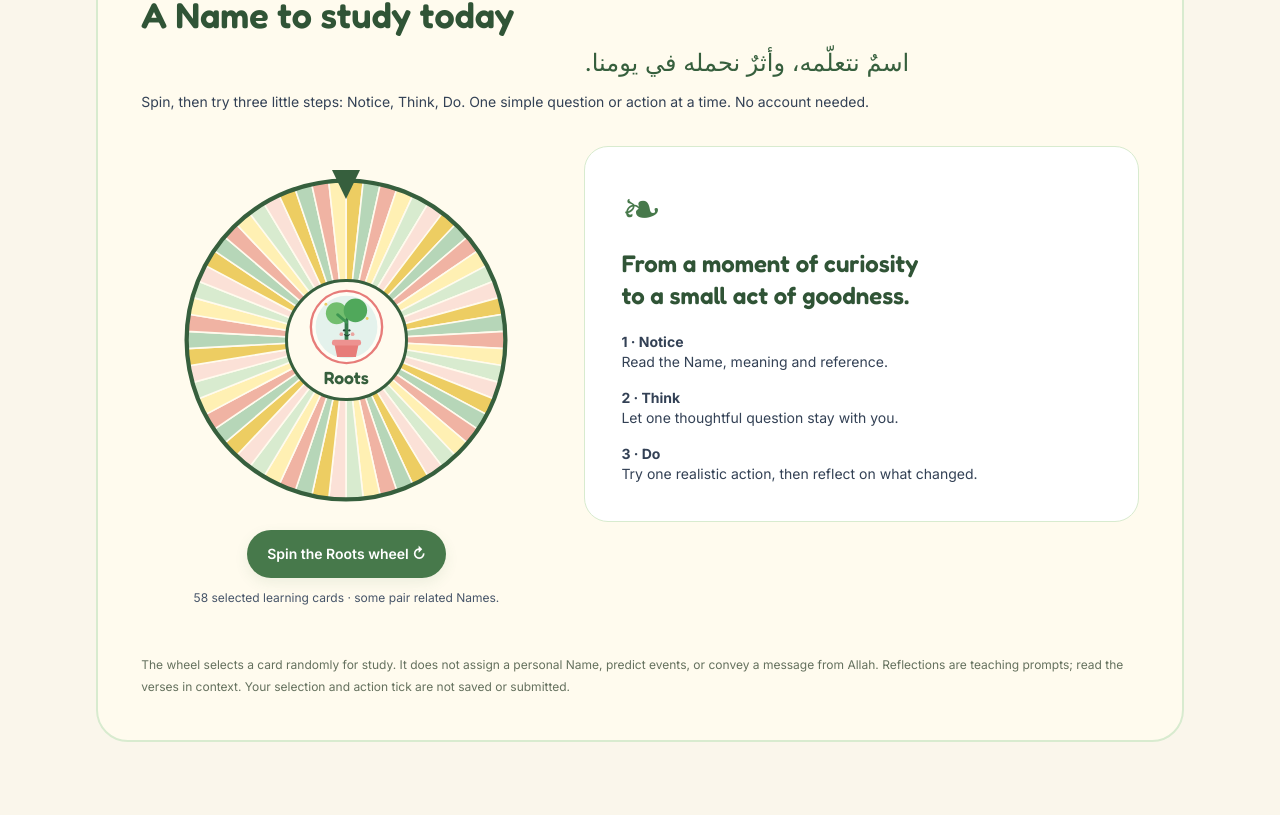
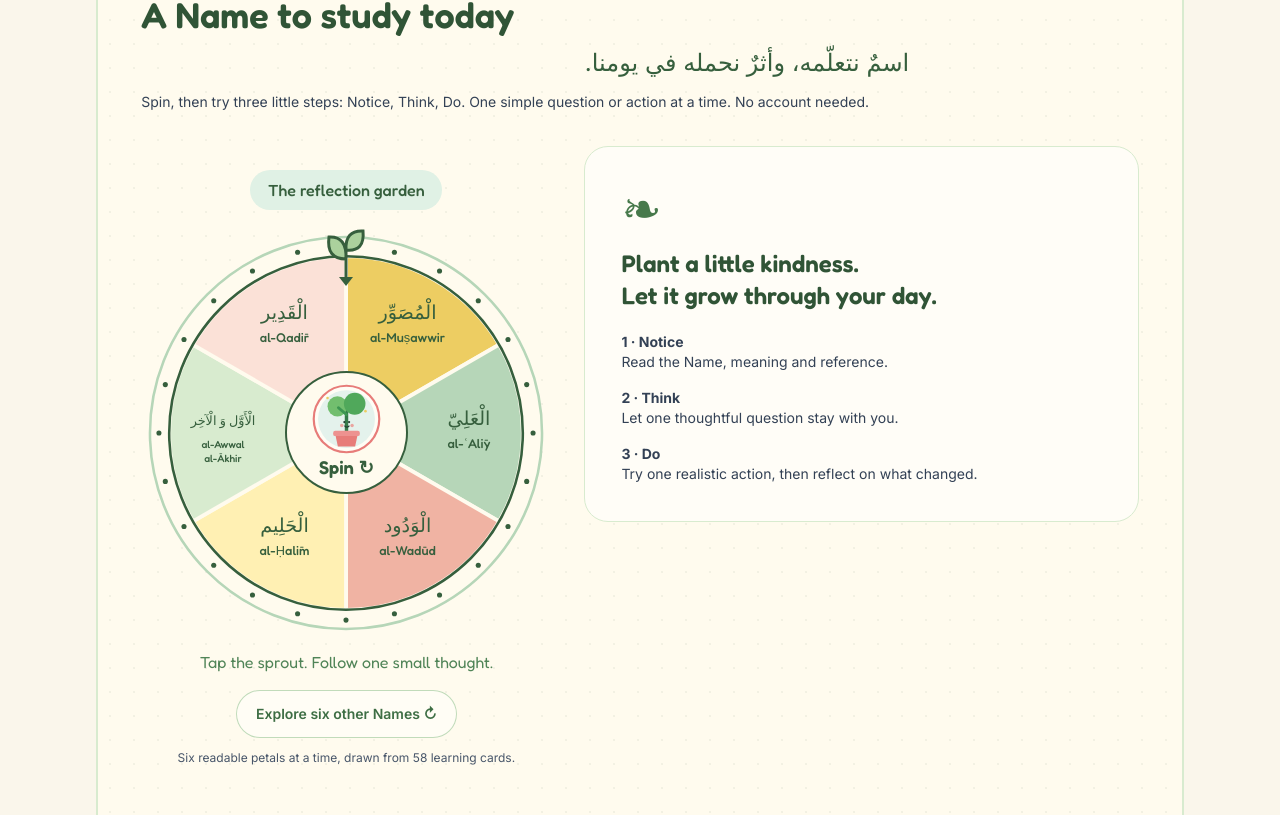
Before and after one commit to DinaElAhl/Pathways-, a React (Vite) app: page /roots/names in a window 1280 px wide. Shown: the part 1846-2661 px from the top of the page. Built offline with nearby package versions, Linux system fonts and the light colour scheme.

Commit message:
Make Names wheel a colorful six-petal reflection garden

```diff
--- a/src/components/NameOfDayWheel.jsx
+++ b/src/components/NameOfDayWheel.jsx
@@ -6,9 +6,15 @@ import SimpleNameMission from './SimpleNameMission.jsx'
 import { simpleNameMissions } from '../data/simpleNameMissions.js'
 
 const colours = ['#edcd62', '#b6d6b8', '#f0b3a3', '#fff0b3', '#d8ebcf', '#fbe1d7']
-const point = angle => [160 + 150 * Math.cos(angle), 160 + 150 * Math.sin(angle)]
+const point = angle => [160 + 138 * Math.cos(angle), 160 + 138 * Math.sin(angle)]
+function freshPetals() {
+  const pool = [...quranicNames]
+  for (let i = pool.length - 1; i > 0; i--) { const j = Math.floor(Math.random() * (i + 1)); [pool[i], pool[j]] = [pool[j], pool[i]] }
+  return pool.slice(0, 6)
+}
 
 export default function NameOfDayWheel({ onExplore }) {
+  const [petals, setPetals] = useState(freshPetals)
   const [rotation, setRotation] = useState(0)
   const [spinning, setSpinning] = useState(false)
   const [selected, setSelected] = useState(null)
@@ -23,12 +29,12 @@ export default function NameOfDayWheel({ onExplore }) {
     busy.current = true
     setSpinning(true); setCopyStatus('')
     const random = window.crypto?.getRandomValues ? window.crypto.getRandomValues(new Uint32Array(1))[0] / 4294967296 : Math.random()
-    const index = Math.floor(random * quranicNames.length)
-    const angle = 360 - (index + .5) * 360 / quranicNames.length
+    const index = Math.floor(random * petals.length)
+    const angle = 360 - (index + .5) * 360 / petals.length
     setRotation(previous => previous + (360 - previous % 360) + 4 * 360 + angle)
     const reduced = window.matchMedia('(prefers-reduced-motion: reduce)').matches
     timer.current = setTimeout(() => {
-      setSelected(quranicNames[index]); setSpinning(false); busy.current = false
+      setSelected(petals[index]); setSpinning(false); busy.current = false
       requestAnimationFrame(() => result.current?.focus({ preventScroll: true }))
     }, reduced ? 150 : 3700)
   }
@@ -45,24 +51,36 @@ export default function NameOfDayWheel({ onExplore }) {
       <div className="roots-wheel-intro"><span className="roots-story-kicker">Pause · Reflect · Put it into practice</span><h2 id="name-wheel-title" className="mt-4 font-display text-3xl sm:text-4xl font-semibold text-brand-900">A Name to study today</h2><p lang="ar" dir="rtl" className="mt-3 font-arabic text-2xl text-brand-800">اسمٌ نتعلّمه، وأثرٌ نحمله في يومنا.</p><p className="mt-3 text-sm leading-relaxed text-slate-700">Spin, then try three little steps: Notice, Think, Do. One simple question or action at a time. No account needed.</p></div>
       <div className="roots-wheel-grid">
         <div className="roots-wheel-play">
-          <div className="roots-wheel-stage" aria-hidden="true">
-            <span className="roots-wheel-pointer" />
-            <svg viewBox="0 0 320 320" className="roots-name-wheel" style={{ transform: `rotate(${rotation}deg)` }}>
-              {quranicNames.map((name, i) => {
-                const a = -Math.PI / 2 + i * 2 * Math.PI / quranicNames.length
-                const b = a + 2 * Math.PI / quranicNames.length
+          <p className="roots-wheel-garden-label font-display">The reflection garden</p>
+          <div className="roots-wheel-stage">
+            <svg className="roots-wheel-leaf-pointer" viewBox="0 0 44 60" aria-hidden="true"><path d="M22 52V19M22 31Q2 31 5 9Q23 8 22 31M22 22Q41 24 39 3Q21 2 22 22" fill="#abd19d" stroke="#365f3d" strokeWidth="3" strokeLinecap="round"/><path d="M15 49L22 58L29 49" fill="#365f3d" /></svg>
+            <svg viewBox="0 0 320 320" aria-hidden="true" className={`roots-name-wheel ${spinning ? 'is-spinning' : ''}`} style={{ transform: `rotate(${rotation}deg)` }}>
+              <circle cx="160" cy="160" r="153" fill="#fffbee" stroke="#b6d6b8" strokeWidth="2" />
+              {Array.from({ length: 24 }, (_, i) => { const a = i * Math.PI / 12; return <circle key={i} cx={160 + 146 * Math.cos(a)} cy={160 + 146 * Math.sin(a)} r="2" fill="#365f3d" /> })}
+              {petals.map((name, i) => {
+                const a = -Math.PI / 2 + i * 2 * Math.PI / petals.length
+                const b = a + 2 * Math.PI / petals.length
+                const mid = (a + b) / 2
                 const start = point(a); const end = point(b)
-                return <path key={name.transliteration} d={`M160 160L${start[0]} ${start[1]}A150 150 0 0 1 ${end[0]} ${end[1]}Z`} fill={colours[i % colours.length]} stroke="#fffbee" strokeWidth="1.5" />
+                const x = 160 + 96 * Math.cos(mid); const y = 160 + 96 * Math.sin(mid)
+                const words = name.transliteration.split(' wa ')
+                return <g key={name.transliteration} data-wheel-name={name.transliteration} data-petal-index={i}>
+                  <path d={`M160 160L${start[0]} ${start[1]}A138 138 0 0 1 ${end[0]} ${end[1]}Z`} fill={colours[i]} stroke="#fffbee" strokeWidth="3" />
+                  <text x={x} y={y - 6} textAnchor="middle" fill="#365f3d" className="roots-petal-arabic" lang="ar" direction="rtl" fontSize={name.arabic.length > 18 ? 10 : 15}>{name.arabic}</text>
+                  <text textAnchor="middle" fill="#365f3d" className="roots-petal-english" fontSize={name.transliteration.length > 17 ? 8 : 10}>{words.map((word, line) => <tspan key={line} x={x} y={y + 12 + line * 11}>{word}</tspan>)}</text>
+                </g>
               })}
-              <circle cx="160" cy="160" r="150" fill="none" stroke="#365f3d" strokeWidth="4" />
+              <circle cx="160" cy="160" r="138" fill="none" stroke="#365f3d" strokeWidth="2" />
             </svg>
-            <div className="roots-wheel-hub"><img src={`${import.meta.env.BASE_URL}brand/roots-sprout.svg`} alt="" /><span className="font-display">Roots</span></div>
+            <button type="button" className="roots-wheel-hub roots-wheel-spin" onClick={spin} disabled={spinning} aria-label="Spin the reflection wheel" aria-busy={spinning}><img src={`${import.meta.env.BASE_URL}brand/roots-sprout.svg`} alt="" /><span className="font-display">{spinning ? 'Turning…' : 'Spin ↻'}</span></button>
           </div>
-          <button type="button" className="btn-primary mt-5 min-h-12" onClick={spin} disabled={spinning} aria-busy={spinning}>{spinning ? 'Choosing a learning card…' : selected ? 'Spin for another reflection ↻' : 'Spin the Roots wheel ↻'}</button>
-          <p className="mt-3 text-xs text-slate-600">{quranicNames.length} selected learning cards · some pair related Names.</p>
+          <p className="roots-wheel-garden-hint">{spinning ? 'A little pause. A moment to reflect.' : 'Tap the sprout. Follow one small thought.'}</p>
+          <button type="button" className="btn-secondary mt-4 min-h-12 text-sm" disabled={spinning} onClick={() => { setPetals(freshPetals()); setSelected(null); setRotation(0); setCopyStatus('') }}>Explore six other Names ↻</button>
+          <p className="mt-3 text-xs text-slate-600">Six readable petals at a time, drawn from {quranicNames.length} learning cards.</p>
+          <ul className="sr-only" aria-label="Names on this wheel">{petals.map(name => <li key={name.transliteration}>{name.transliteration}: {name.meaning}</li>)}</ul>
         </div>
         <div className="roots-wheel-result" aria-live="polite" aria-busy={spinning}>
-          {!selected ? <div className="roots-wheel-invitation"><span aria-hidden="true" className="font-display text-5xl text-brand-600">❧</span><h3 className="mt-4 font-display text-2xl font-semibold text-brand-900">From a moment of curiosity<br />to a small act of goodness.</h3><ol className="mt-5 space-y-4 text-sm text-slate-700"><li><strong>1 · Notice</strong><br />Read the Name, meaning and reference.</li><li><strong>2 · Think</strong><br />Let one thoughtful question stay with you.</li><li><strong>3 · Do</strong><br />Try one realistic action, then reflect on what changed.</li></ol></div> : <div className={spinning ? 'opacity-50' : ''}>
+          {!selected ? <div className="roots-wheel-invitation"><span aria-hidden="true" className="font-display text-5xl text-brand-600">❧</span><h3 className="mt-4 font-display text-2xl font-semibold text-brand-900">Plant a little kindness.<br />Let it grow through your day.</h3><ol className="mt-5 space-y-4 text-sm text-slate-700"><li><strong>1 · Notice</strong><br />Read the Name, meaning and reference.</li><li><strong>2 · Think</strong><br />Let one thoughtful question stay with you.</li><li><strong>3 · Do</strong><br />Try one realistic action, then reflect on what changed.</li></ol></div> : <div className={spinning ? 'opacity-50' : ''}>
             <h3 ref={result} tabIndex={-1} className="roots-wheel-result-heading font-display"><span lang="ar" dir="rtl" className="block font-arabic text-4xl leading-loose">{selected.arabic}</span><span className="block text-xl font-semibold">{selected.transliteration}</span></h3>
             <p className="mt-2 text-brand-800">{selected.meaning}</p><p lang="ar" dir="rtl" className="mt-1 font-arabic text-lg text-brand-800">{selected.meaningArabic}</p>
             <SimpleNameMission key={`${selected.transliteration}-${rotation}`} name={selected} disabled={spinning} />
--- a/src/components/nameOfDayWheel.css
+++ b/src/components/nameOfDayWheel.css
@@ -2,3 +2,4 @@
 
 /* A rotated square SVG must not expand the mobile page beyond its circular wheel. */
 .roots-wheel-stage{overflow:hidden}.roots-wheel-pointer{top:0}[data-simple-mission]{min-width:0}[data-simple-mission] [aria-label="Mission steps"]>button{min-width:0;overflow-wrap:anywhere}
+.roots-wheel-stage{max-width:410px}.roots-name-wheel{transition:none}.roots-name-wheel.is-spinning{transition:transform 3.6s cubic-bezier(.15,.65,.15,1)}.roots-wheel-leaf-pointer{position:absolute;top:0;left:calc(50% - 22px);width:44px;height:60px;z-index:3;pointer-events:none}.roots-wheel-hub.roots-wheel-spin{inset:35%;padding:5px;cursor:pointer;pointer-events:auto;border:2px solid #365f3d;z-index:2}.roots-wheel-spin:focus-visible{outline:4px solid #e9a497;outline-offset:4px}.roots-wheel-spin img{width:64%;height:64%;object-fit:contain}.roots-wheel-spin span{font-size:clamp(.8rem,1.7vw,1.15rem)}.roots-wheel-garden-label{display:inline-block;padding:.5rem 1.1rem;border-radius:999px;background:#e0f1e5;font-size:1rem;font-weight:500;margin-bottom:1.1rem}.roots-wheel-garden-hint{font-family:Fredoka,sans-serif;font-size:1rem;color:#508457;margin-top:.8rem}.roots-petal-arabic{font-family:Amiri,'Traditional Arabic',serif}.roots-petal-english{font-family:Fredoka,sans-serif;font-weight:500}.roots-wheel-play{position:relative}.roots-wheel-panel{background-image:radial-gradient(#365f3d10 .8px,transparent .8px);background-size:24px 24px}.roots-wheel-result{background:#fffdf7}@media(max-width:450px){.roots-wheel-grid{gap:1rem}.roots-wheel-leaf-pointer{width:32px;height:44px;left:calc(50% - 16px)}.roots-wheel-garden-hint{font-size:.9rem}}@media(prefers-reduced-motion:reduce){.roots-name-wheel.is-spinning{transition:none}}
```
